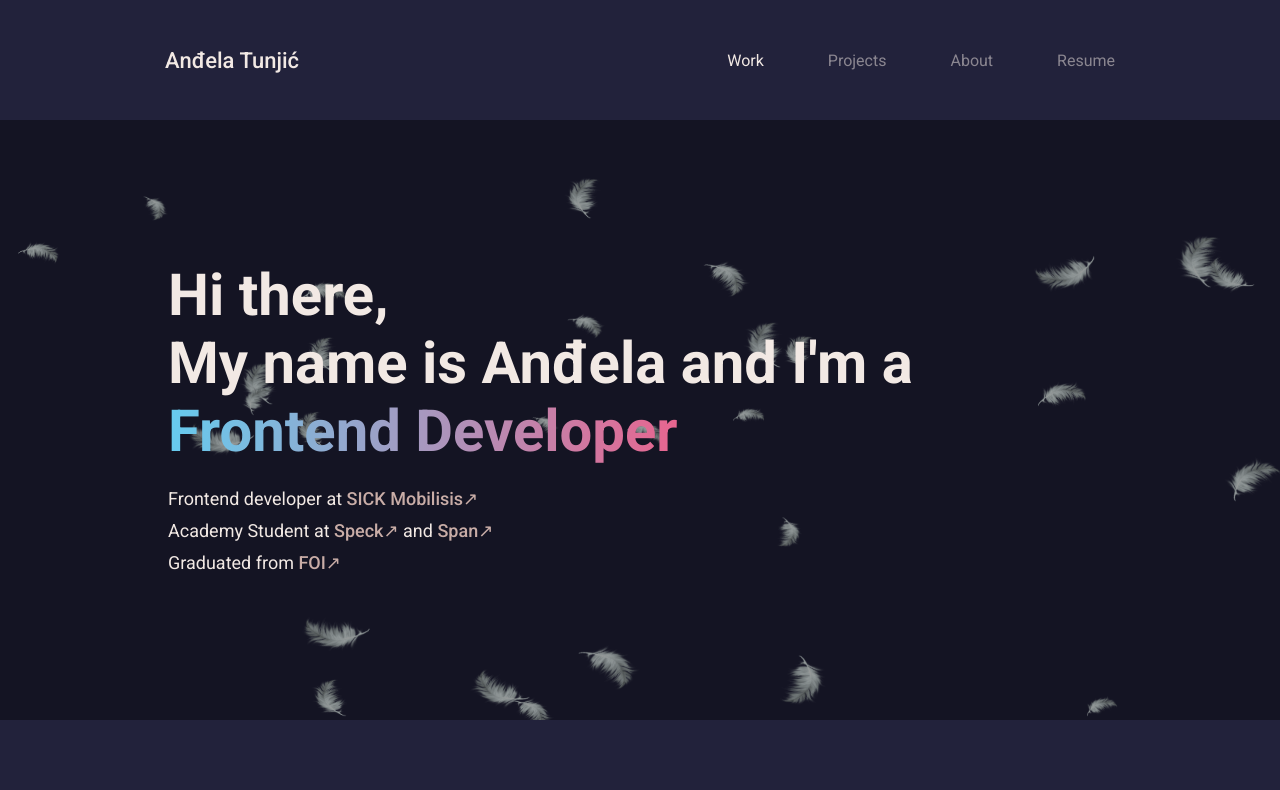
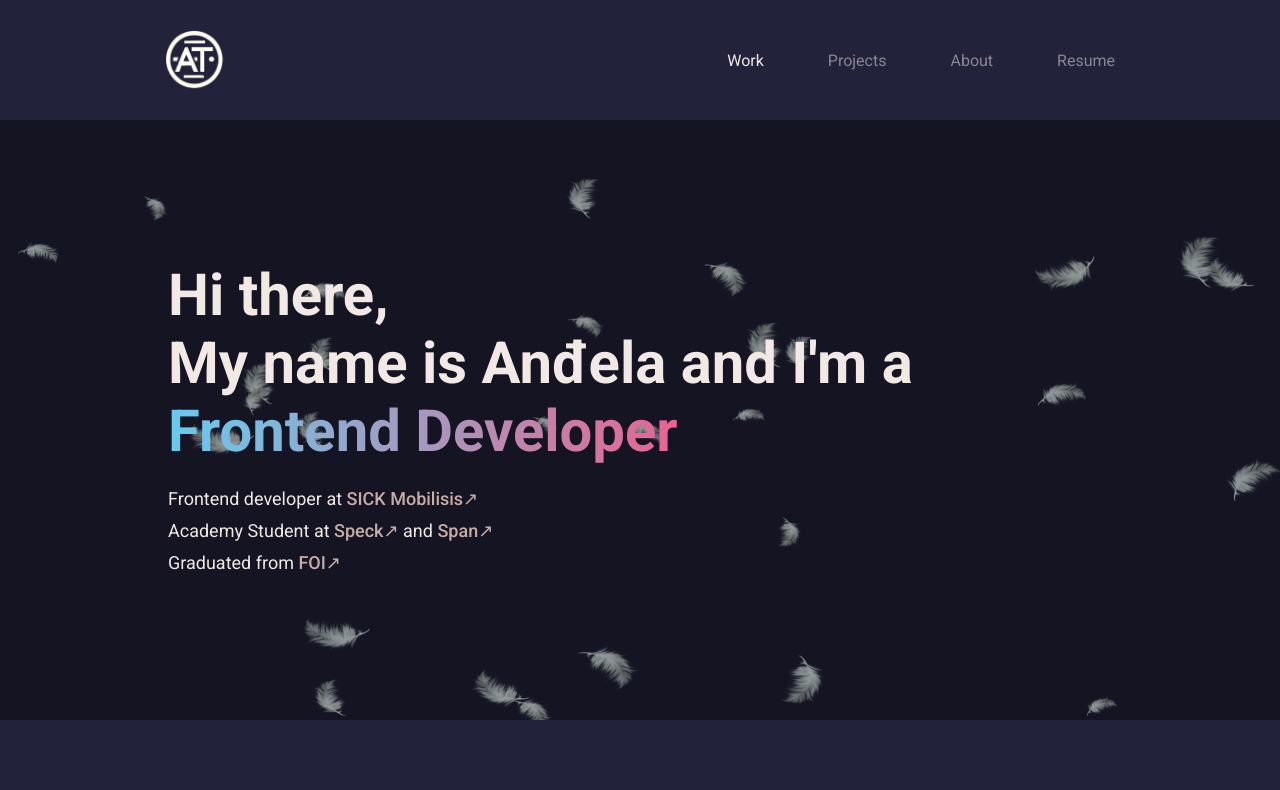
Before and after one commit to andelatunjic/portfolio-next-generation, a React (Vite) app: page / in a window 1280 px wide. Shown: the top 790 px of the page. Built offline with nearby package versions, Linux system fonts and the light colour scheme.

Commit message:
New logo

```diff
--- a/src/components/header/Header.jsx
+++ b/src/components/header/Header.jsx
@@ -12,6 +12,7 @@ import {
 } from "./HeaderStyle";
 import Sidebar from "../sidebar/Sidebar";
 import HamburgerButton from "../hamburgerButton/HamburgerButton";
+import LogoImage from "../../assets/logo.png";
 
 const Header = () => {
   const navigate = useNavigate();
@@ -37,7 +38,7 @@ const Header = () => {
     <HeaderWrapper>
       <Sidebar open={menuOpen} onClose={() => setMenuOpen(false)} />
       <HeaderInner>
-        <Logo onClick={handleLogoClick}>Anđela Tunjić</Logo>
+        <Logo src={LogoImage} onClick={handleLogoClick} />
         <HamburgerButton onClick={toggleMenu} open={menuOpen} />
         <Navigation>
           <NavigationList>
--- a/src/components/header/HeaderStyle.js
+++ b/src/components/header/HeaderStyle.js
@@ -30,11 +30,10 @@ export const HeaderInner = styled.div`
   }
 `;
 
-export const Logo = styled.h1`
-  font-size: 22px;
-  font-weight: 500;
+export const Logo = styled.img`
   transition: opacity 0.4s ease-in-out;
   cursor: pointer;
+  height: 60px;
 
   &:hover {
     opacity: 0.5;
```
Also changed, not shown: src/assets/logo.png (added).
